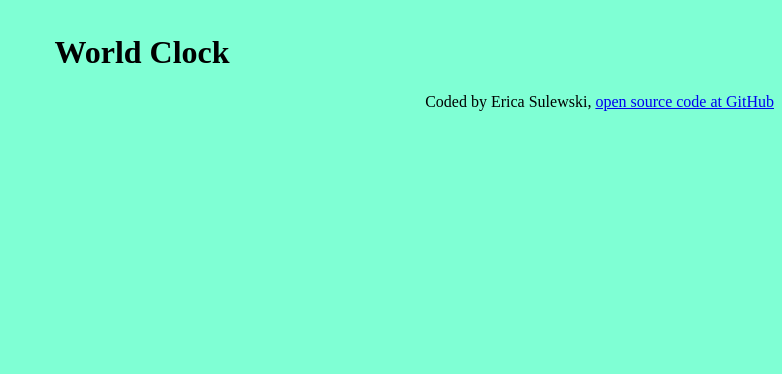
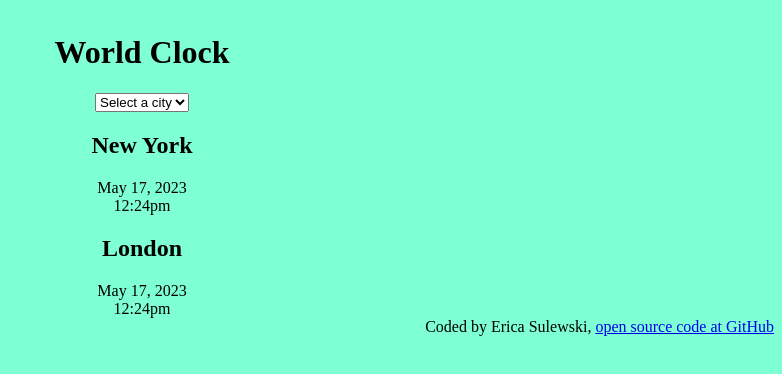
Before and after one commit to ESulewski/world-clock, a plain HTML site: page index.html in a window 1280 px wide. Shown: the whole page, without its empty margins (498-1280 px from the left). Drawn offline with nearby package versions, Linux system fonts and the light colour scheme.

Commit message:
added html structure

```diff
--- a/index.html
+++ b/index.html
@@ -11,6 +11,26 @@
 </head>
 <body>
     <h1>World Clock</h1>
+    <div class="container">
+        <select name="cities" id="cities">
+            <option value="">Select a city</option>
+            <option value="paris">Paris</option>
+            <option value="chicago">Chicago</option>
+            <option value="tokyo">Tokyo</option>
+        </select>
+        <div class="city">
+            <h2>New York</h2>
+            <div class="date">May 17, 2023</div>
+            <div class="time">12:24pm</div>
+
+        </div>
+        <div class="city">
+            <h2>London</h2>
+            <div class="date">May 17, 2023</div>
+            <div class="time">12:24pm</div>
+
+        </div>
+    </div>
     <footer>Coded by Erica Sulewski,
         <a href="https://github.com/ESulewski/world-clock">open source code at GitHub</a></footer>
 
```
